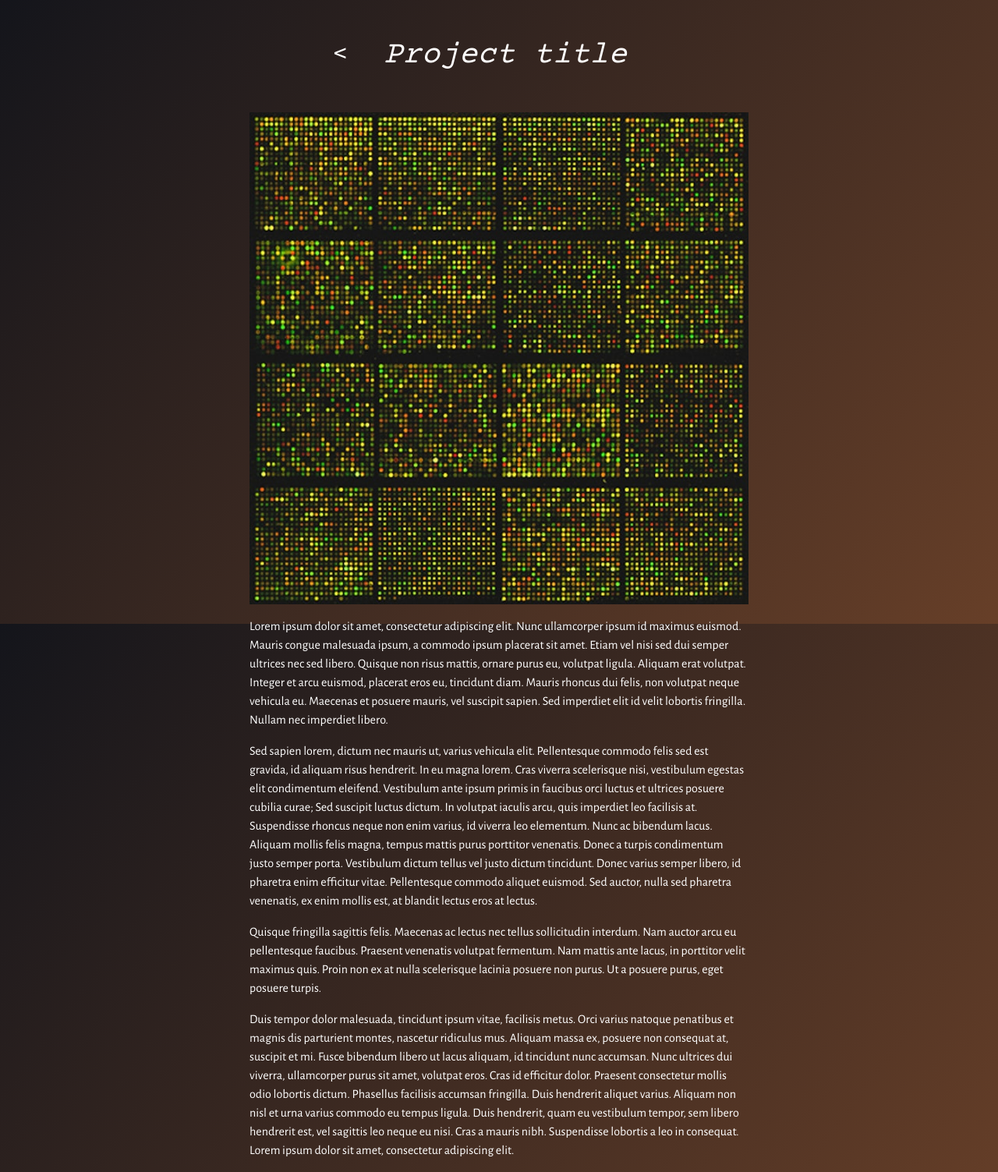
After one commit to ThereseColeongco/portfolio, a Flask app: page /project in a window 1280 px wide. The commit adds this page. Shown: the whole page at 78% size. Run offline with Flask 3, Linux system fonts and the light colour scheme.

Commit message:
automated commit by submit50

```diff
--- a/app.py
+++ b/app.py
@@ -10,6 +10,10 @@ def index():
 def projects():
     return render_template("projects.html")
 
+@app.route("/project")
+def project():
+    return render_template("project.html")
+
 @app.route("/cv")
 def cv():
     return render_template("cv.html")
--- a/static/styles.css
+++ b/static/styles.css
@@ -65,6 +65,7 @@ a:hover
 
 .center
 {
+    display: block;
     width: 50%;
     margin: auto;
 }
--- /dev/null
+++ b/templates/project.html
@@ -0,0 +1,29 @@
+{% extends "layout.html" %}
+
+{% block title %}
+    Project title
+{% endblock %}
+
+{% block main %}
+<body class="not-index-bg">
+    <header class="d-flex align-items-center justify-content-center">
+        <a href="/" class="consolas"><h3>&lt;</h3></a>
+        <h1 class="prime text-center m-5">Project title</h1>
+    </header>
+    <main class="center">
+        <img src="static/microarray.jpg">
+        <p class="sans mt-3">
+            Lorem ipsum dolor sit amet, consectetur adipiscing elit. Nunc ullamcorper ipsum id maximus euismod. Mauris congue malesuada ipsum, a commodo ipsum placerat sit amet. Etiam vel nisi sed dui semper ultrices nec sed libero. Quisque non risus mattis, ornare purus eu, volutpat ligula. Aliquam erat volutpat. Integer et arcu euismod, placerat eros eu, tincidunt diam. Mauris rhoncus dui felis, non volutpat neque vehicula eu. Maecenas et posuere mauris, vel suscipit sapien. Sed imperdiet elit id velit lobortis fringilla. Nullam nec imperdiet libero.
+        </p>
+        <p class="sans">
+            Sed sapien lorem, dictum nec mauris ut, varius vehicula elit. Pellentesque commodo felis sed est gravida, id aliquam risus hendrerit. In eu magna lorem. Cras viverra scelerisque nisi, vestibulum egestas elit condimentum eleifend. Vestibulum ante ipsum primis in faucibus orci luctus et ultrices posuere cubilia curae; Sed suscipit luctus dictum. In volutpat iaculis arcu, quis imperdiet leo facilisis at. Suspendisse rhoncus neque non enim varius, id viverra leo elementum. Nunc ac bibendum lacus. Aliquam mollis felis magna, tempus mattis purus porttitor venenatis. Donec a turpis condimentum justo semper porta. Vestibulum dictum tellus vel justo dictum tincidunt. Donec varius semper libero, id pharetra enim efficitur vitae. Pellentesque commodo aliquet euismod. Sed auctor, nulla sed pharetra venenatis, ex enim mollis est, at blandit lectus eros at lectus.
+        </p>
+        <p class="sans">
+            Quisque fringilla sagittis felis. Maecenas ac lectus nec tellus sollicitudin interdum. Nam auctor arcu eu pellentesque faucibus. Praesent venenatis volutpat fermentum. Nam mattis ante lacus, in porttitor velit maximus quis. Proin non ex at nulla scelerisque lacinia posuere non purus. Ut a posuere purus, eget posuere turpis.
+        </p>
+        <p class="sans">
+            Duis tempor dolor malesuada, tincidunt ipsum vitae, facilisis metus. Orci varius natoque penatibus et magnis dis parturient montes, nascetur ridiculus mus. Aliquam massa ex, posuere non consequat at, suscipit et mi. Fusce bibendum libero ut lacus aliquam, id tincidunt nunc accumsan. Nunc ultrices dui viverra, ullamcorper purus sit amet, volutpat eros. Cras id efficitur dolor. Praesent consectetur mollis odio lobortis dictum. Phasellus facilisis accumsan fringilla. Duis hendrerit aliquet varius. Aliquam non nisl et urna varius commodo eu tempus ligula. Duis hendrerit, quam eu vestibulum tempor, sem libero hendrerit est, vel sagittis leo neque eu nisi. Cras a mauris nibh. Suspendisse lobortis a leo in consequat. Lorem ipsum dolor sit amet, consectetur adipiscing elit.
+        </p>
+    </main>
+</body>
+{% endblock %}
--- a/templates/projects.html
+++ b/templates/projects.html
@@ -15,17 +15,17 @@
                 <section class="row m-4 justify-content-center">
                     <article class="col-md-3">
                         <img src="../static/microarray.jpg" width="85%">
-                        <a href="/"><h3 class="consolas mt-2 mb-2">Project title</h3></a>
+                        <a href="/project"><h3 class="consolas mt-2 mb-2">Project title</h3></a>
                         <p class="sans">Project description lorem ipsum dolor sit amet, consectetur adipiscing elit.</p>
                     </article>
                     <article class="col-md-3">
                         <img src="../static/microarray.jpg" width="85%">
-                        <a href="/"><h3 class="consolas mt-2 mb-2">Project title</h3></a>
+                        <a href="/project"><h3 class="consolas mt-2 mb-2">Project title</h3></a>
                         <p class="sans">Project description lorem ipsum dolor sit amet, consectetur adipiscing elit.</p>
                     </article>
                     <article class="col-md-3">
                         <img src="../static/microarray.jpg" width="85%">
-                        <a href="/"><h3 class="consolas mt-2 mb-2">Project title</h3></a>
+                        <a href="/project"><h3 class="consolas mt-2 mb-2">Project title</h3></a>
                         <p class="sans">Project description lorem ipsum dolor sit amet, consectetur adipiscing elit.</p>
                     </article>
                 </section>
```
Also changed, not shown: README.md.
